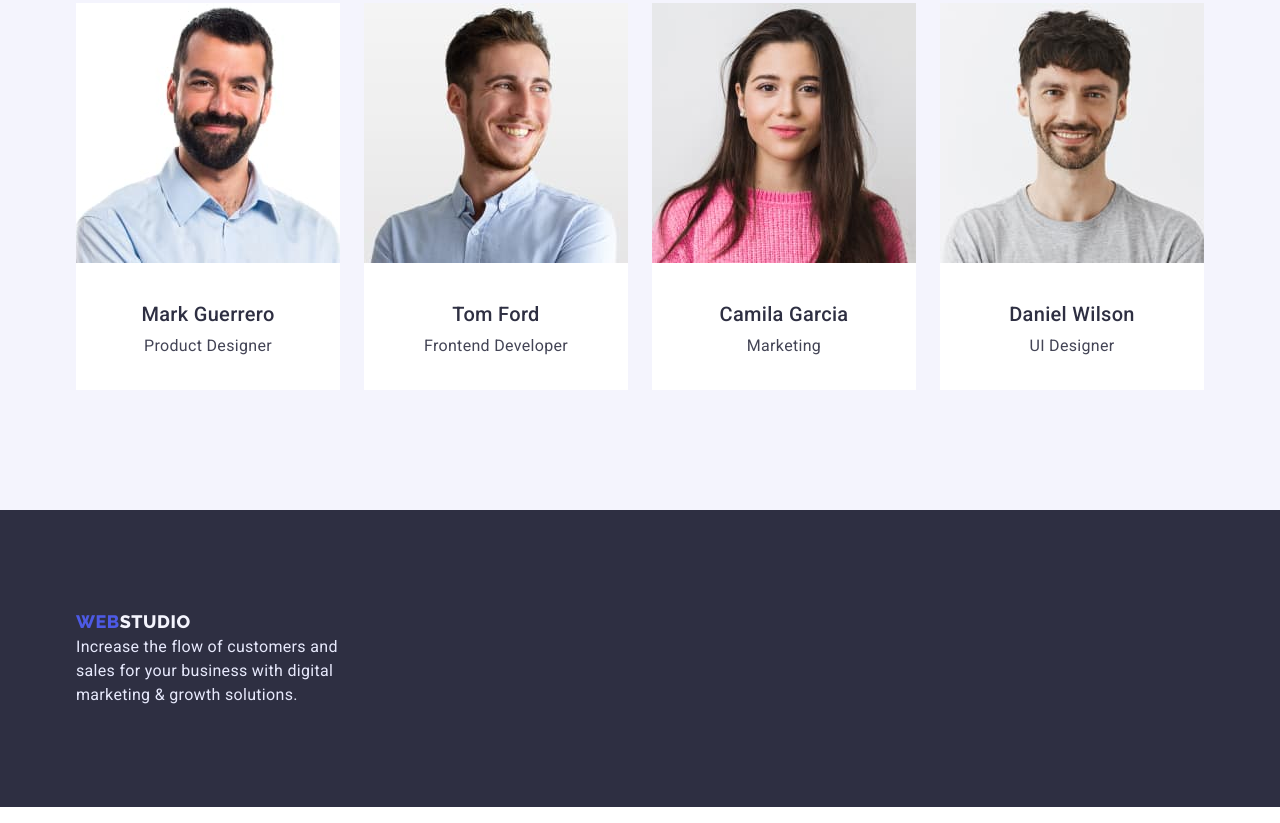
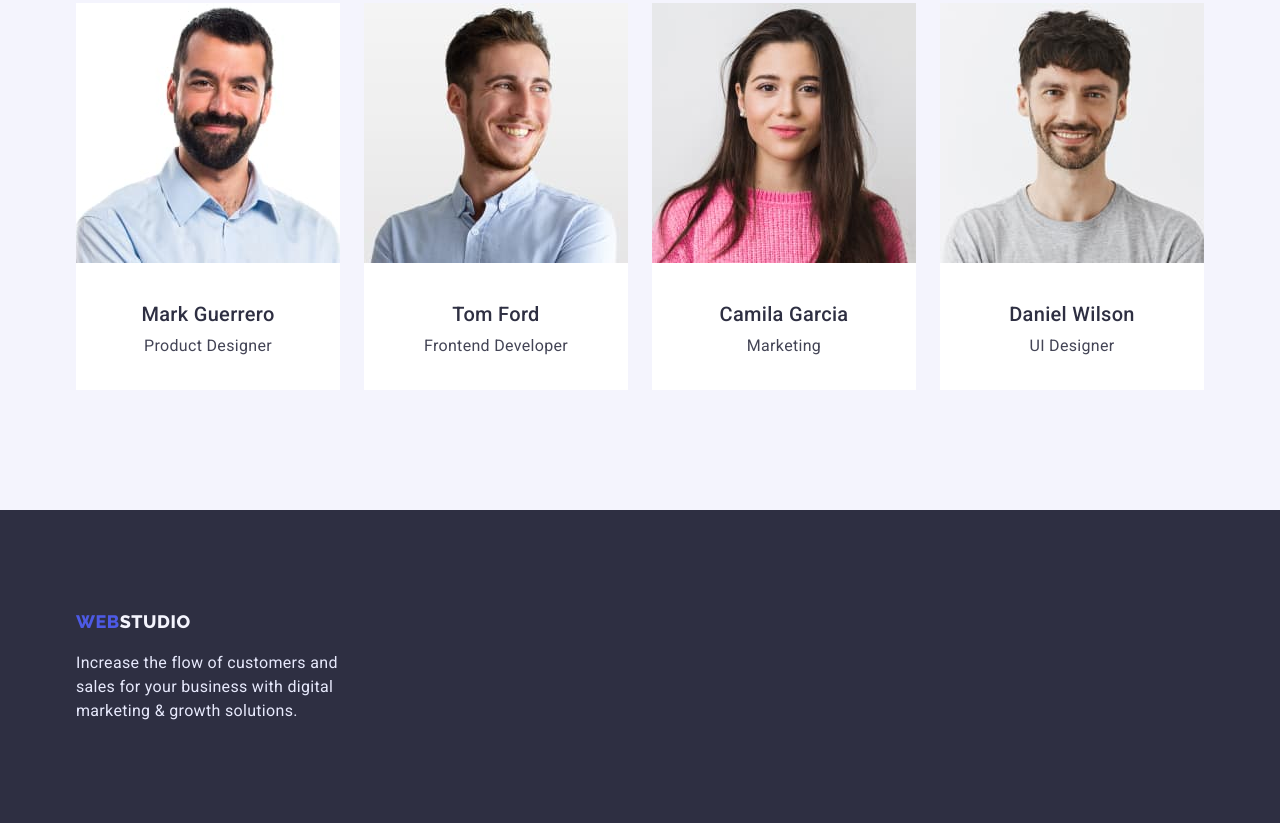
Before and after one commit to Nefilim47/goit-markup-hw-03, a plain HTML site: page index.html in a window 1280 px wide. Shown: the part 1803-2626 px from the top of the page. Drawn offline with nearby package versions, Linux system fonts and the light colour scheme.

Commit message:
доделал футер

```diff
--- a/css/style.css
+++ b/css/style.css
@@ -238,13 +238,16 @@ a {
   background-color: var(--text-head-line-color);
   padding: 100px 0;
 }
-
+/* .logo-first-part {
+  margin-bottom: 16px;
+} */
 .footer-logo-second-part {
   color: var(--background-color-section-team);
 }
 .footer-text {
   max-width: 264px;
   max-height: 110px;
+  margin-top: 16px;
 }
 .footer-our .footer-text {
   color: var(--footer-color-paragraph);
```
